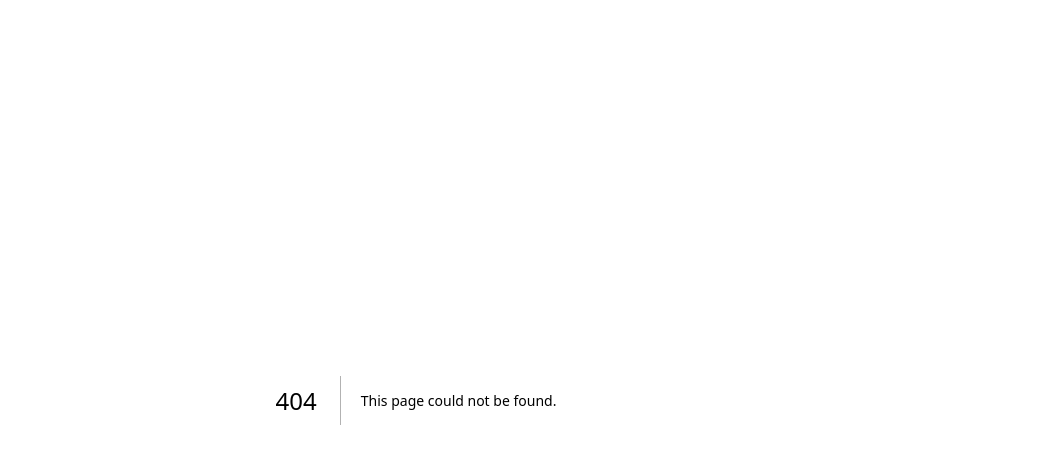
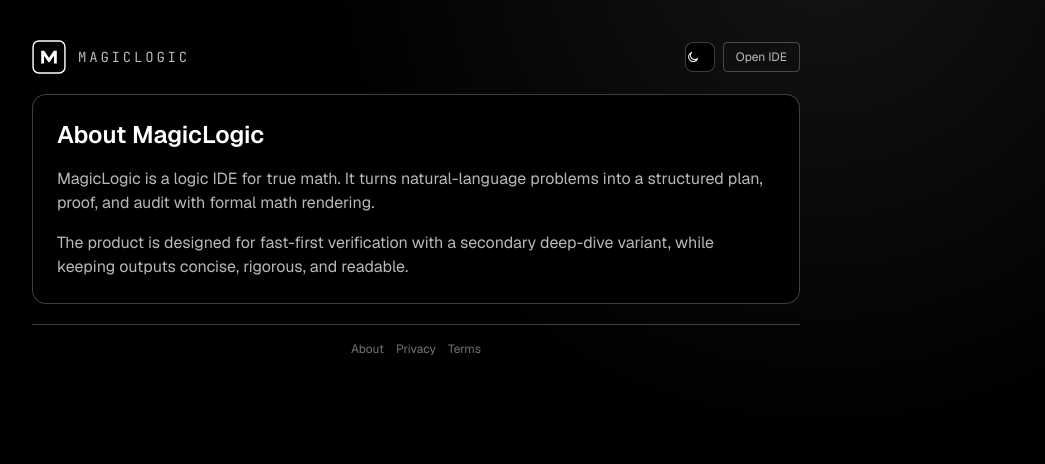
Before and after one commit to Shiv-Kiran/logic-magic, a Next.js app: page /about in a window 1280 px wide. Before the commit this address had no page. Shown: the top 464 px of the page, without its empty margins (224-1269 px from the left). Built offline with nearby package versions, Linux system fonts and the light colour scheme; no server answers.

Commit message:
feat(launch): add about privacy terms pages and metadata polish

```diff
--- /dev/null
+++ b/src/app/about/page.tsx
@@ -0,0 +1,41 @@
+import type { Metadata } from "next";
+import Link from "next/link";
+import { MagicLogicLogo } from "@/components/magiclogic-logo";
+import { SiteFooter } from "@/components/site-footer";
+import { ThemeToggle } from "@/components/theme-toggle";
+
+export const metadata: Metadata = {
+  title: "About",
+};
+
+export default function AboutPage() {
+  return (
+    <main className="app-grid min-h-screen px-4 py-10 sm:px-8">
+      <section className="mx-auto flex w-full max-w-3xl flex-col gap-5">
+        <div className="flex items-center justify-between gap-3">
+          <MagicLogicLogo />
+          <div className="flex items-center gap-2">
+            <ThemeToggle />
+            <Link className="rounded border border-border px-3 py-1.5 text-xs text-zinc-300 hover:text-white" href="/">
+              Open IDE
+            </Link>
+          </div>
+        </div>
+
+        <article className="surface space-y-4 p-6">
+          <h1 className="text-2xl font-semibold text-white">About MagicLogic</h1>
+          <p className="text-zinc-300">
+            MagicLogic is a logic IDE for true math. It turns natural-language problems into a structured plan,
+            proof, and audit with formal math rendering.
+          </p>
+          <p className="text-zinc-300">
+            The product is designed for fast-first verification with a secondary deep-dive variant, while keeping
+            outputs concise, rigorous, and readable.
+          </p>
+        </article>
+
+        <SiteFooter />
+      </section>
+    </main>
+  );
+}
--- a/src/app/history/[runId]/run-detail-client.tsx
+++ b/src/app/history/[runId]/run-detail-client.tsx
@@ -7,6 +7,7 @@ import rehypeKatex from "rehype-katex";
 import remarkMath from "remark-math";
 import { FollowupBox } from "@/components/followup-box";
 import { MagicLogicLogo } from "@/components/magiclogic-logo";
+import { SiteFooter } from "@/components/site-footer";
 import { ThemeToggle } from "@/components/theme-toggle";
 import { PlanJSON, ProofMode, VariantRole } from "@/lib/logic/types";
 
@@ -286,6 +287,8 @@ export function HistoryRunDetailClient({ runId }: HistoryRunDetailClientProps) {
                 </div>
               </div>
             ) : null}
+
+            <SiteFooter />
           </>
         ) : null}
       </section>
--- a/src/app/history/history-page-client.tsx
+++ b/src/app/history/history-page-client.tsx
@@ -3,6 +3,7 @@
 import Link from "next/link";
 import { useEffect, useState } from "react";
 import { MagicLogicLogo } from "@/components/magiclogic-logo";
+import { SiteFooter } from "@/components/site-footer";
 import { ThemeToggle } from "@/components/theme-toggle";
 
 type RunSummary = {
@@ -110,6 +111,8 @@ export function HistoryPageClient() {
             </article>
           ))}
         </div>
+
+        <SiteFooter />
       </section>
     </main>
   );
--- a/src/app/layout.tsx
+++ b/src/app/layout.tsx
@@ -13,9 +13,32 @@ const jetBrainsMono = JetBrains_Mono({
   subsets: ["latin"],
 });
 
+function resolveMetadataBase(): URL {
+  const raw = process.env.NEXT_PUBLIC_APP_URL ?? "https://magiclogic.app";
+  try {
+    return new URL(raw);
+  } catch {
+    return new URL("https://magiclogic.app");
+  }
+}
+
 export const metadata: Metadata = {
-  title: "MagicLogic",
-  description: "Logic IDE for transforming natural-language proofs into structured formal reasoning.",
+  metadataBase: resolveMetadataBase(),
+  title: {
+    default: "MagicLogic",
+    template: "%s | MagicLogic",
+  },
+  description: "Logic IDE for True Math.",
+  openGraph: {
+    title: "MagicLogic",
+    description: "Logic IDE for True Math.",
+    type: "website",
+  },
+  twitter: {
+    card: "summary",
+    title: "MagicLogic",
+    description: "Logic IDE for True Math.",
+  },
   icons: {
     icon: [
       {
--- a/src/app/login/page.tsx
+++ b/src/app/login/page.tsx
@@ -3,6 +3,7 @@
 import { useMemo, useState } from "react";
 import { useSearchParams } from "next/navigation";
 import { MagicLogicLogo } from "@/components/magiclogic-logo";
+import { SiteFooter } from "@/components/site-footer";
 import { ThemeToggle } from "@/components/theme-toggle";
 import { getSupabaseBrowserClient } from "@/lib/supabase/browser";
 
@@ -41,7 +42,8 @@ export default function LoginPage() {
 
   return (
     <main className="app-grid min-h-screen px-4 py-12">
-      <section className="surface mx-auto flex w-full max-w-md flex-col gap-4 p-6">
+      <section className="mx-auto flex w-full max-w-md flex-col gap-4">
+        <article className="surface flex flex-col gap-4 p-6">
           <div className="flex items-center justify-between gap-2">
             <MagicLogicLogo showWordmark={false} />
             <ThemeToggle />
@@ -54,6 +56,8 @@ export default function LoginPage() {
           <button className="primary" type="button" onClick={handleGoogleSignIn} disabled={isLoading}>
             {isLoading ? "Redirecting..." : "Continue with Google"}
           </button>
+        </article>
+        <SiteFooter />
       </section>
     </main>
   );
--- a/src/app/page.tsx
+++ b/src/app/page.tsx
@@ -7,6 +7,7 @@ import remarkMath from "remark-math";
 import { AuthBar } from "@/components/auth-bar";
 import { FollowupBox } from "@/components/followup-box";
 import { MagicLogicLogo } from "@/components/magiclogic-logo";
+import { SiteFooter } from "@/components/site-footer";
 import {
   FinalProofPayload,
   JobStatus,
@@ -712,6 +713,8 @@ export default function Home() {
             Ready for your first proof request.
           </p>
         ) : null}
+
+        <SiteFooter />
       </main>
 
       {isProofFullscreen ? (
--- /dev/null
+++ b/src/app/privacy/page.tsx
@@ -0,0 +1,43 @@
+import type { Metadata } from "next";
+import Link from "next/link";
+import { MagicLogicLogo } from "@/components/magiclogic-logo";
+import { SiteFooter } from "@/components/site-footer";
+import { ThemeToggle } from "@/components/theme-toggle";
+
+export const metadata: Metadata = {
+  title: "Privacy",
+};
+
+export default function PrivacyPage() {
+  return (
+    <main className="app-grid min-h-screen px-4 py-10 sm:px-8">
+      <section className="mx-auto flex w-full max-w-3xl flex-col gap-5">
+        <div className="flex items-center justify-between gap-3">
+          <MagicLogicLogo />
+          <div className="flex items-center gap-2">
+            <ThemeToggle />
+            <Link className="rounded border border-border px-3 py-1.5 text-xs text-zinc-300 hover:text-white" href="/">
+              Open IDE
+            </Link>
+          </div>
+        </div>
+
+        <article className="surface space-y-4 p-6">
+          <h1 className="text-2xl font-semibold text-white">Privacy</h1>
+          <p className="text-zinc-300">
+            MagicLogic processes submitted prompts to generate mathematical reasoning outputs.
+          </p>
+          <p className="text-zinc-300">
+            If you sign in, successful proof variants are stored in your account history so you can revisit them.
+            Anonymous usage is rate-limited and may be logged for abuse prevention.
+          </p>
+          <p className="text-zinc-300">
+            Do not submit sensitive personal, financial, or regulated data in prompts.
+          </p>
+        </article>
+
+        <SiteFooter />
+      </section>
+    </main>
+  );
+}
--- /dev/null
+++ b/src/app/terms/page.tsx
@@ -0,0 +1,43 @@
+import type { Metadata } from "next";
+import Link from "next/link";
+import { MagicLogicLogo } from "@/components/magiclogic-logo";
+import { SiteFooter } from "@/components/site-footer";
+import { ThemeToggle } from "@/components/theme-toggle";
+
+export const metadata: Metadata = {
+  title: "Terms",
+};
+
+export default function TermsPage() {
+  return (
+    <main className="app-grid min-h-screen px-4 py-10 sm:px-8">
+      <section className="mx-auto flex w-full max-w-3xl flex-col gap-5">
+        <div className="flex items-center justify-between gap-3">
+          <MagicLogicLogo />
+          <div className="flex items-center gap-2">
+            <ThemeToggle />
+            <Link className="rounded border border-border px-3 py-1.5 text-xs text-zinc-300 hover:text-white" href="/">
+              Open IDE
+            </Link>
+          </div>
+        </div>
+
+        <article className="surface space-y-4 p-6">
+          <h1 className="text-2xl font-semibold text-white">Terms</h1>
+          <p className="text-zinc-300">
+            MagicLogic is provided as-is for educational and productivity use. Generated proofs are model outputs
+            and may contain mistakes.
+          </p>
+          <p className="text-zinc-300">
+            You are responsible for verifying correctness before academic, professional, or high-stakes use.
+          </p>
+          <p className="text-zinc-300">
+            Abuse, scraping, or attempts to bypass limits may result in request denial.
+          </p>
+        </article>
+
+        <SiteFooter />
+      </section>
+    </main>
+  );
+}
--- /dev/null
+++ b/src/components/site-footer.tsx
@@ -0,0 +1,17 @@
+import Link from "next/link";
+
+export function SiteFooter() {
+  return (
+    <footer className="flex flex-wrap items-center justify-center gap-3 border-t border-border pt-4 text-xs text-zinc-500">
+      <Link className="hover:text-white" href="/about">
+        About
+      </Link>
+      <Link className="hover:text-white" href="/privacy">
+        Privacy
+      </Link>
+      <Link className="hover:text-white" href="/terms">
+        Terms
+      </Link>
+    </footer>
+  );
+}
```
Lines whose indentation alone changed are shown as unchanged.
